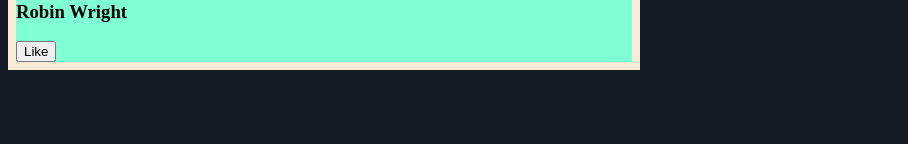
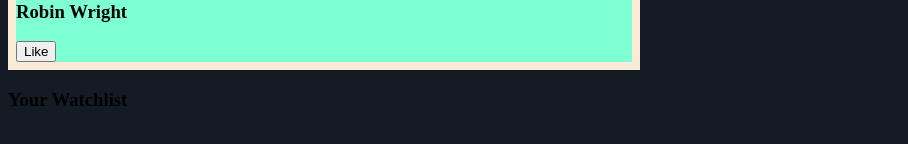
Before and after one commit to nlubinski-rrc/Full-Stack-Project-2026-Winter, a React (Vite) app: page /favorite-actors in a window 1280 px wide. Shown: the part 484-628 px from the top of the page, without its empty margins (0-908 px from the left). Built offline with nearby package versions, Linux system fonts and the light colour scheme.

Commit message:
Added the watchlist state to the page

```diff
--- a/src/App.tsx
+++ b/src/App.tsx
@@ -44,7 +44,12 @@ function App() {
       <Route
         path="/favorite-actors"
         element={
-          <FavoriteActorsPage actors={actors} updateActors={updateActors}/>
+          <FavoriteActorsPage
+            actors={actors}
+            updateActors={updateActors}
+            userWatchlist={userWatchlist}
+            setWatchlist={setWatchlist}
+            />
         }
       />
 
--- a/src/components/pages/favorite-actors/FavoriteActors.tsx
+++ b/src/components/pages/favorite-actors/FavoriteActors.tsx
@@ -1,16 +1,30 @@
 import type { Actor } from "../../../types/actor";
+import type { Watchlist } from "../../../assets/types/watchlistType.ts";
 import ActorListDisplay from "../../common/actor-list-display/ActorListDisplay.tsx"
 import "./favoriteActors.css"
+import type { JSX } from "react";
 
 function FavoriteActorsPage(
     {
         actors,
-        updateActors
+        updateActors,
+        userWatchlist,
+        //setWatchlist
     }:
     {
         actors: Actor[],
-        updateActors: React.Dispatch<React.SetStateAction<Actor[]>>
+        updateActors: React.Dispatch<React.SetStateAction<Actor[]>>,
+        userWatchlist: Watchlist,
+        setWatchlist: React.Dispatch<React.SetStateAction<Watchlist>>
     }) {
+
+    const watchListItems: JSX.Element[] = userWatchlist.watchlistItems.map((movie) => {
+        return (
+            <ul>
+                <li>{movie.movieTitle}</li>
+            </ul>
+        );
+    });
 
     return(
     <div id="fav-actors-container">
@@ -26,6 +40,10 @@ function FavoriteActorsPage(
             updateActors={updateActors}
             />
         </section>
+        <section>
+            <h3>Your Watchlist</h3>
+            {watchListItems}
+        </section>
     </div>
     );
 }
```
